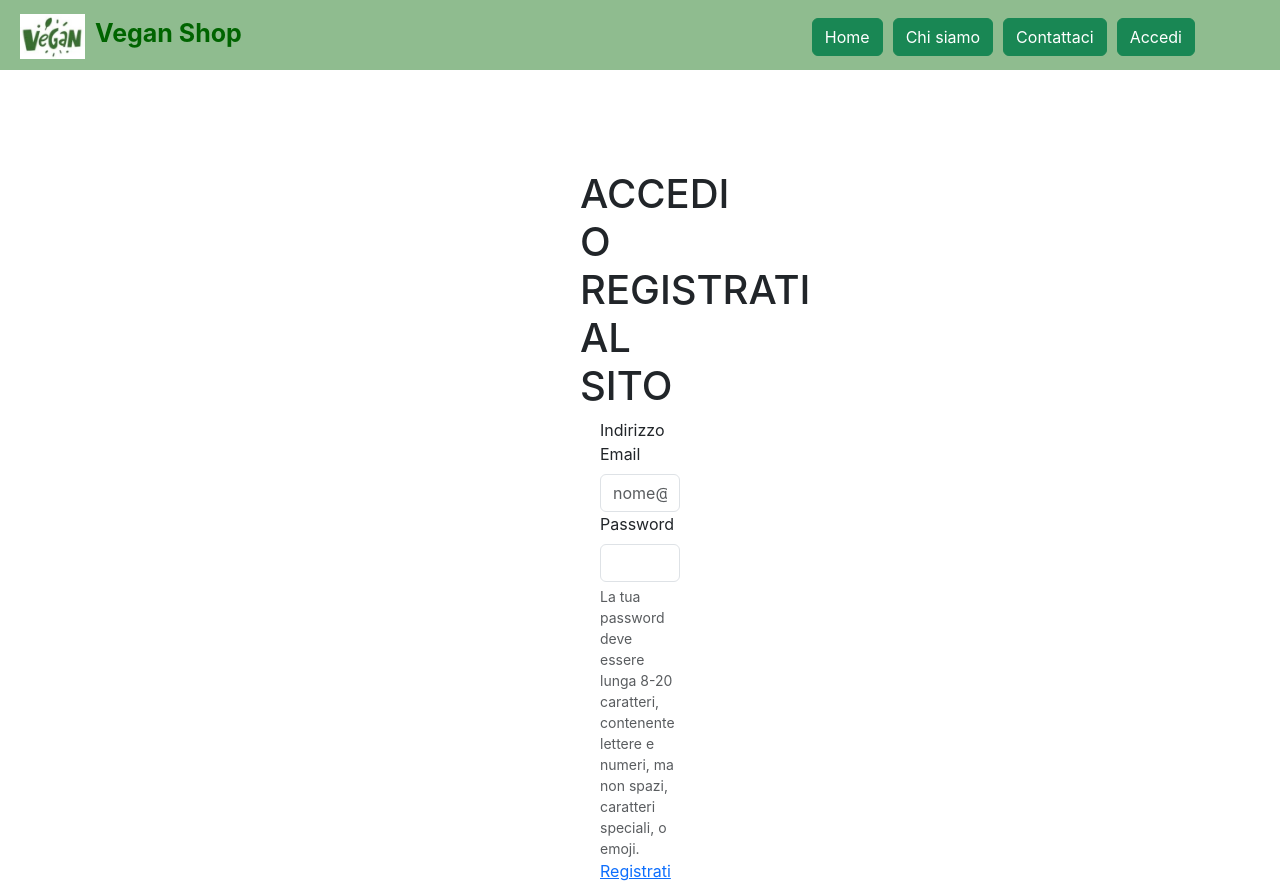
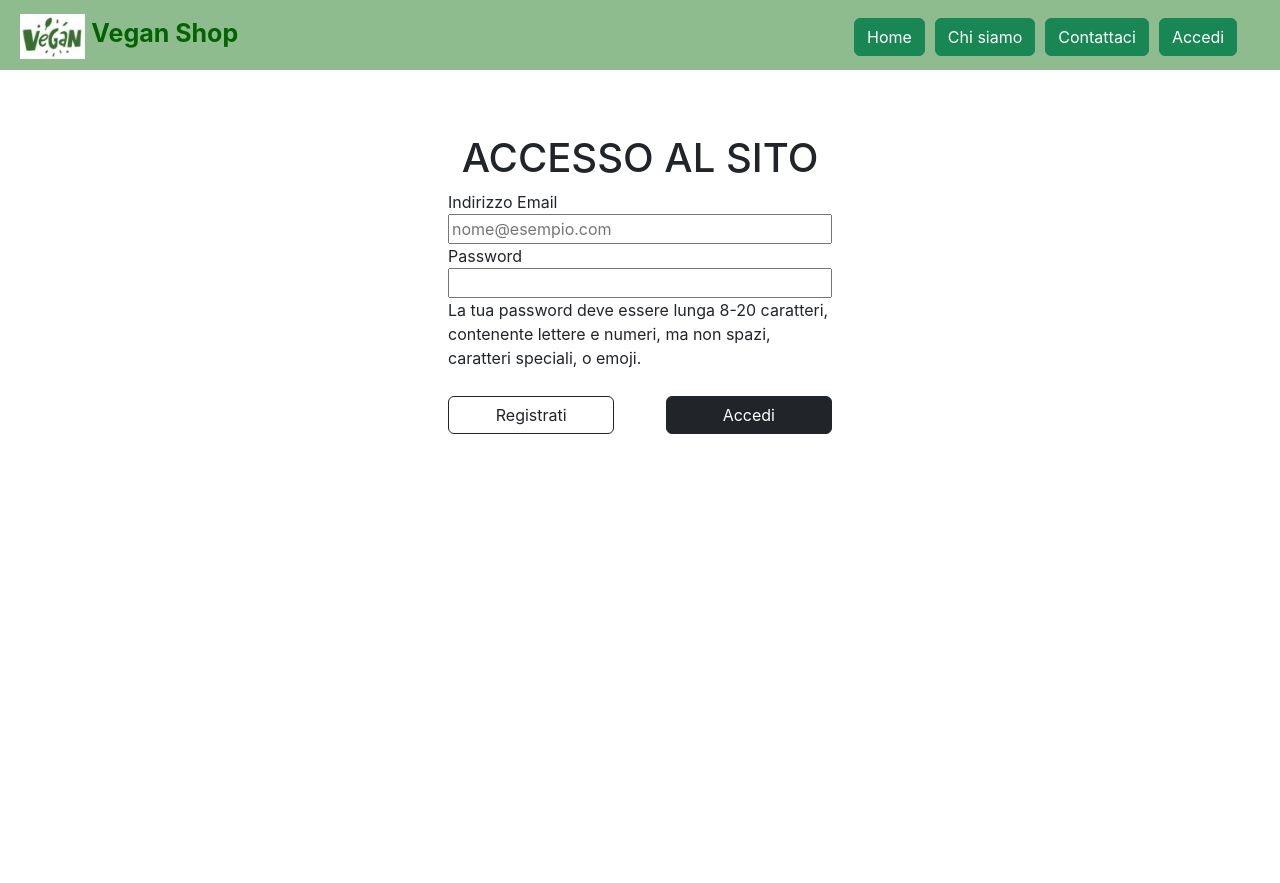
Before and after one commit to MichelaDiBiase/vegan-shop, a React (Create React App) app: page /Login in a window 1280 px wide. After the commit the page ends 800 px from the top, so only its background shows below. Built offline with nearby package versions, Linux system fonts and the light colour scheme; the HTML template or start-up script is replaced by a standard one.

Commit message:
Added connection to Database and made login and sign up form

```diff
--- a/package.json
+++ b/package.json
@@ -6,7 +6,11 @@
     "@testing-library/jest-dom": "^5.17.0",
     "@testing-library/react": "^13.4.0",
     "@testing-library/user-event": "^13.5.0",
+    "axios": "^1.6.7",
+    "bcrypt": "^5.1.1",
     "bootstrap": "^5.3.2",
+    "cors": "^2.8.5",
+    "mysql2": "^3.9.1",
     "react": "^18.2.0",
     "react-dom": "^18.2.0",
     "react-router-dom": "^6.18.0",
@@ -15,6 +19,7 @@
   },
   "scripts": {
     "start": "react-scripts start",
+    "server": "node ./src/components/database.js",
     "build": "react-scripts build",
     "test": "react-scripts test",
     "eject": "react-scripts eject"
--- a/src/App.js
+++ b/src/App.js
@@ -1,24 +1,25 @@
-import React, { Component } from 'react';
+import React from 'react';
 import { BrowserRouter, Routes, Route } from "react-router-dom";
 import Home from './pages/Home';
 import AlternativaLatte from './pages/AlternativaLatte';
 import Login from './pages/Login';
-import SignIn from './pages/SignIn';
+import SignUp from './pages/SignUp';
 
-class App extends Component {
 
-  render() {
+function App() {
+
+  const login = localStorage.getItem("isLogedIn");
+
   return (
     <BrowserRouter>
       <Routes>
         <Route path="/" element={<Home />} />
-          <Route path="AlternativaLatte" element={<AlternativaLatte />} />
+        <Route path="AlternativaLatte" element={login ? <AlternativaLatte /> : <Login />} />
         <Route path="Login" element={<Login />} />
-          <Route path="SignIn" element={<SignIn />} />
+        <Route path="SignUp" element={<SignUp />} />
       </Routes>
     </BrowserRouter>
   );
 }
-}
 
 export default App;
--- a/src/components/box.js
+++ b/src/components/box.js
@@ -1,24 +1,27 @@
-import React, { Component } from 'react';
+import React from 'react';
 
-class Box extends Component {
-    render() {
-        return (
-            <>
-            <h1 className="loginText">{this.props.text}</h1>
-            <div className="emailBox">
-                <label for="exampleFormControlInput1" class="form-label">Indirizzo Email</label>
-                <input type="email" className="form-control" id="exampleFormControlInput1" placeholder="nome@esempio.com" />
-            </div>
-            <div className="passwordBox">
-                <label for="inputPassword5" class="form-label">Password</label>
-                <input type="password" id="inputPassword5" className="form-control" aria-describedby="passwordHelpBlock" />
-                <div id="pass" type={"password"} class="form-text">
-                    La tua password deve essere lunga 8-20 caratteri, contenente lettere e numeri, ma non spazi, caratteri speciali, o emoji.
+
+
+function Box()  {
+
+    return (
+        <body>
+            <form className="Box" id="form">
+                <h1 className="box-text">{this.props.text}</h1>
+                <div className="email-form">
+                    <label for="exampleFormControlInput1" className="box-label">Indirizzo Email</label>
+                    <input type="email" id="email" className="box-control" placeholder="nome@esempio.com" />
                 </div>
-            </div>
-            </>
-        );
-    }
+                <div className="password-form">
+                    <label for="inputPassword5" className="box-label">Password</label>
+                    <input type="password" id="password" className="box-control" aria-describedby="passwordHelpBlock" />
+                    <div id="pass" type={"password"} className="pass-text">
+                        La tua password deve essere lunga 8-20 caratteri, contenente lettere e numeri, ma non spazi, caratteri speciali, o emoji.
+                    </div>
+                </div>
+            </form>
+        </body>
+    );
 }
 
 export default Box;
--- a/src/components/header.js
+++ b/src/components/header.js
@@ -1,9 +1,9 @@
 function Header() {
     return (
       <div className="container my-5 text-center" style={{ maxWidth: '750px' }}>
-        <p>
+        <div>
           <h1>Shop Online Prodotti Vegani</h1>
-        </p>
+        </div>
         <p className="lead">
           Alimenti Vegan, Vegetariani e Biologici nel rispetto della terra e di tutti i suoi abitanti.
         </p>
--- a/src/components/navbar.js
+++ b/src/components/navbar.js
@@ -9,26 +9,26 @@ function Navbar(){
           <img className="logo" src={logo} alt="" width="65" height="45" />
           <span className="title"><b>Vegan Shop</b></span>
         </Link>
-        <span className="buttonsNavbar">
-          <Link className="navButton" to='/'>
+        <span className="navbar-buttons">
+          <Link className="nav-button" to='/'>
             <button type="button" className="btn btn-success">
               Home
             </button>
           </Link>
 
-          <Link className="navButton" to='https://youtu.be/dQw4w9WgXcQ?feature=shared'>
+          <Link className="nav-button" to='https://youtu.be/dQw4w9WgXcQ?feature=shared'>
             <button type="button" className="btn btn-success">
               Chi siamo
             </button>
           </Link>
 
-          <Link className="navButton" to='#'>
+          <Link className="nav-button" to='/SignUp'>
             <button type="button" className="btn btn-success">
               Contattaci
             </button>
           </Link>
 
-          <Link className="navButton" to='/Login'>
+          <Link className="nav-button" to='/Login'>
             <button type="button" className="btn btn-success">
               Accedi
             </button>
--- a/src/index.css
+++ b/src/index.css
@@ -24,7 +24,7 @@ nav {
 }
 
 .logo {
-  margin-right: 10px;
+  margin-right: 3%;
 }
 
 .title {
@@ -32,36 +32,34 @@ nav {
   color: darkgreen;
 }
 
-.buttonsNavbar {
-  margin-right: 80px;
+.navbar-buttons {
+  margin-right: 3%;
 }
 
-.navButton {
+.nav-button {
   margin: 0 5px;
 }
 
-.loginText {
-  margin-top: 100px;
-  margin-right: 550px;
-  margin-left: 580px;
+.box-text {
+  margin-top: 5%;
+  text-align: center;
 }
 
-.emailBox {
-  margin-right: 600px;
-  margin-left: 600px;
+.box-control {
+  margin-left: 35%;
+  width: 30%;
 }
 
-.passwordBox {
-  margin-right: 600px;
-  margin-left: 600px;
+.box-label, .pass-text {
+  margin-left: 35%;
+  margin-right: 35%;
 }
 
-.signInLink {
-  margin-left: 600px;
+.login-buttons {
+  margin-top: 2%;
+  text-align: center;
 }
 
-.signInText {
-  margin-top: 100px;
-  margin-right: 450px;
-  margin-left: 500px;
+.sign-up-button{
+  margin-right: 10%;
 }
--- a/src/pages/Login.js
+++ b/src/pages/Login.js
@@ -1,22 +1,60 @@
-import React, { Component } from 'react';
+import React, { useState } from 'react';
 import Navbar from '../components/navbar';
-import Box from '../components/box';
 import { Link } from 'react-router-dom';
+//TO-DO import Box from '../components/box';
 
-class Login extends Component {
-    render() {
-        return (
-            <>
+
+
+function Login() {
+
+    const [email, setEmail] = useState("");
+    const [password, setPassword] = useState("");
+
+    function handleSubmit(e) {
+        e.preventDefault();
+
+        fetch("http://localhost:5000/login", {
+        method: "POST",
+        headers: {
+            "Accept": "application/json",
+            "Content-Type": "application/json"
+        },
+        body: JSON.stringify({
+            email: email,
+            password: password,
+            }),
+        })
+
+        localStorage.setItem("isLogedIn", true);
+    }
+
+    return (
+        <body>
             <Navbar />
-            <Box
-                text="ACCEDI O REGISTRATI AL SITO"
-            />
-            <div className="signInLink">
-                <Link to="/SignIn">Registrati</Link>
-            </div>
-            </>
-        );
-    }
+            <h1 className="box-text">ACCESSO AL SITO</h1>
+            <form className="Box" id="form" onSubmit={handleSubmit} >
+                <div className="email-form">
+                    <label htmlFor="exampleFormControlInput1" className="box-label">Indirizzo Email</label>
+                    <input type="email" id="email" onChange={(e) => { setEmail(e.target.value) }} className="box-control" placeholder="nome@esempio.com" />
+                </div>
+                <div className="password-form">
+                    <label htmlFor="inputPassword5" className="box-label">Password</label>
+                    <input type="password" id="password" onChange={(e) => { setPassword(e.target.value) }} className="box-control" aria-describedby="passwordHelpBlock" />
+                </div>
+                <div id="pass" type={"password"} className="pass-text">
+                    La tua password deve essere lunga 8-20 caratteri, contenente lettere e numeri, ma non spazi, caratteri speciali, o emoji.
+                </div>
+                <div className="login-buttons">
+                    <Link className="signup-button" to="/SignUp">
+                        <button type="submit" className="btn btn-outline-dark" style={{ width: '13%', marginRight: "2%" }}>Registrati</button>
+                    </Link>
+                    <Link className="signup-button" to="/">
+                        <button type="submit" className="btn btn-dark" style={{ width: '13%', marginLeft: "2%" }}>Accedi</button>
+                    </Link>
+                </div>
+            </form>
+        </body>
+    );
 }
 
 export default Login;
--- a/src/pages/SignIn.js
+++ /dev/null
@@ -1,18 +0,0 @@
-import React, { Component } from 'react';
-import Navbar from '../components/navbar';
-import Box from '../components/box';
-
-class SignIn extends Component {
-    render() {
-        return (
-            <>
-            <Navbar />
-            <Box
-                text="TI STAI REGISTRANDO"
-            />
-            </>
-        );
-    }
-}
-
-export default SignIn;
--- /dev/null
+++ b/src/pages/SignUp.js
@@ -0,0 +1,62 @@
+import React, { useState } from 'react';
+import Navbar from '../components/navbar';
+import { useNavigate } from 'react-router-dom';
+//import Box from '../components/box';
+
+function SignUp() {
+
+    const [email, setEmail] = useState("");
+    const [password, setPassword] = useState("");
+
+    let navigate = useNavigate();
+
+    function handleSubmit(e) {
+        e.preventDefault();
+
+        fetch("http://localhost:5000/register", {
+        method: "POST",
+        headers: {
+            "Accept": "application/json",
+            "Content-Type": "application/json"
+        },
+        body: JSON.stringify({
+            email: email,
+            password: password,
+            }),
+        })
+
+        localStorage.setItem("isLogedIn", true);
+    }
+
+    function redirect(e) {
+        e.preventDefault();
+        handleSubmit(e);
+        navigate("/");
+    }
+
+    return (
+        <body>
+            <Navbar />
+            <h1 className="box-text">REGISTRAZIONE AL SITO</h1>
+            <form className="Box" id="form" onSubmit={redirect} >
+                <div className="email-form">
+                    <label for="exampleFormControlInput1" className="box-label">Indirizzo Email</label>
+                    <input type="email" id="email" onChange={(e) => { setEmail(e.target.value)}} className="box-control" placeholder="nome@esempio.com" />
+                </div>
+                <div className="password-form">
+                    <label for="inputPassword5" className="box-label">Password</label>
+                    <input type="password" id="password" onChange={(e) => { setPassword(e.target.value)}} className="box-control" aria-describedby="passwordHelpBlock" />
+                </div>
+                <div id="pass" type={"password"} className="pass-text">
+                   La tua password deve essere lunga 8-20 caratteri, contenente lettere e numeri, ma non spazi, caratteri speciali, o emoji.
+                </div>
+                <div className="login-buttons">
+                    <button type="submit" className="btn btn-dark" style={{ width: '15%' }}>Registrati</button>
+                </div>
+            </form>
+        </body>
+
+        );
+}
+
+export default SignUp;
```
Also changed, not shown: src/components/database.js (added, +102 -0 lines), 2 other files (tests, documents, lock files or other folders). Lines whose indentation alone changed are shown as unchanged.
